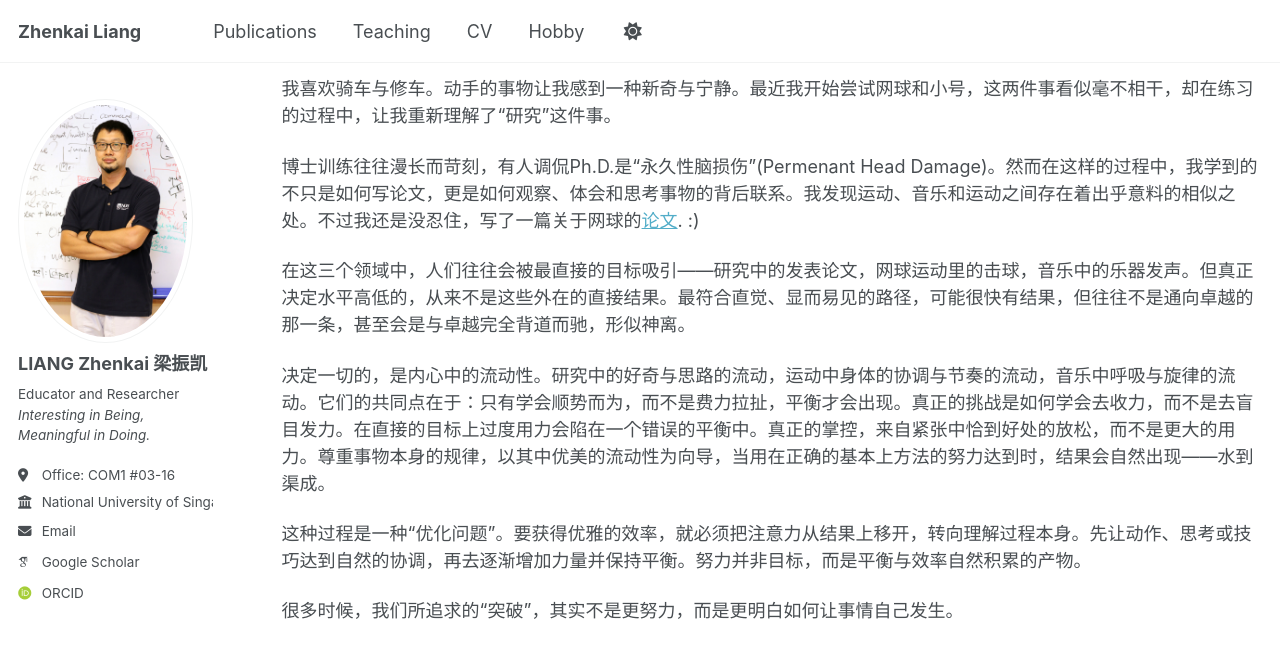
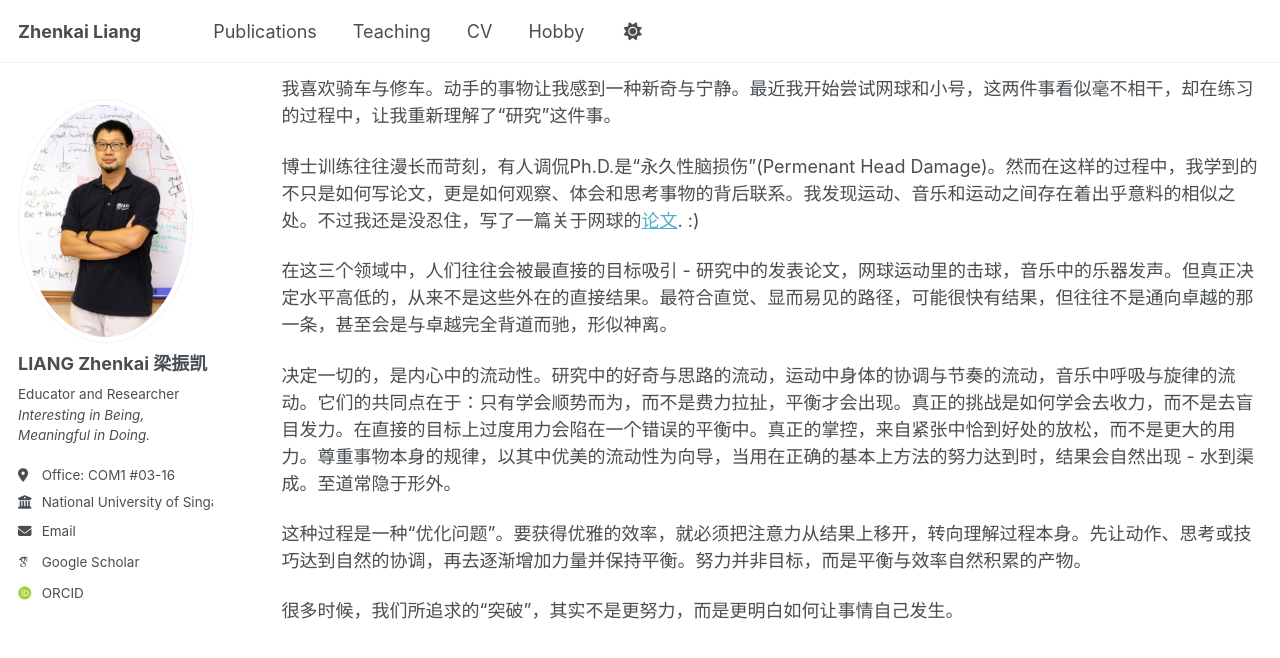
Before and after one commit to zhenkai-liang/zhenkai-liang.github.io, a Jekyll site: the page built from _pages/hobby.md, in a window 1280 px wide and 900 px high, scrolled down 1144 px. Shown: the top 658 px of the window. Built offline with Jekyll 4.4.1, drawn with Linux system fonts in a browser that asks for light colours; some web fonts are replaced; a script that is not in the unit is left out.

Commit message:
Update hobby.md

```diff
--- a/_pages/hobby.md
+++ b/_pages/hobby.md
@@ -37,9 +37,9 @@ transforming balance and efficiency into power and outstanding performance.
 
 博士训练往往漫长而苛刻，有人调侃Ph.D.是“永久性脑损伤”(Permenant Head Damage)。然而在这样的过程中，我学到的不只是如何写论文，更是如何观察、体会和思考事物的背后联系。我发现运动、音乐和运动之间存在着出乎意料的相似之处。不过我还是没忍住，写了一篇关于网球的[论文](https://tennis-ans.github.io). :)
 
-在这三个领域中，人们往往会被最直接的目标吸引——研究中的发表论文，网球运动里的击球，音乐中的乐器发声。但真正决定水平高低的，从来不是这些外在的直接结果。最符合直觉、显而易见的路径，可能很快有结果，但往往不是通向卓越的那一条，甚至会是与卓越完全背道而驰，形似神离。
+在这三个领域中，人们往往会被最直接的目标吸引 - 研究中的发表论文，网球运动里的击球，音乐中的乐器发声。但真正决定水平高低的，从来不是这些外在的直接结果。最符合直觉、显而易见的路径，可能很快有结果，但往往不是通向卓越的那一条，甚至会是与卓越完全背道而驰，形似神离。
 
-决定一切的，是内心中的流动性。研究中的好奇与思路的流动，运动中身体的协调与节奏的流动，音乐中呼吸与旋律的流动。它们的共同点在于：只有学会顺势而为，而不是费力拉扯，平衡才会出现。真正的挑战是如何学会去收力，而不是去盲目发力。在直接的目标上过度用力会陷在一个错误的平衡中。真正的掌控，来自紧张中恰到好处的放松，而不是更大的用力。尊重事物本身的规律，以其中优美的流动性为向导，当用在正确的基本上方法的努力达到时，结果会自然出现——水到渠成。
+决定一切的，是内心中的流动性。研究中的好奇与思路的流动，运动中身体的协调与节奏的流动，音乐中呼吸与旋律的流动。它们的共同点在于：只有学会顺势而为，而不是费力拉扯，平衡才会出现。真正的挑战是如何学会去收力，而不是去盲目发力。在直接的目标上过度用力会陷在一个错误的平衡中。真正的掌控，来自紧张中恰到好处的放松，而不是更大的用力。尊重事物本身的规律，以其中优美的流动性为向导，当用在正确的基本上方法的努力达到时，结果会自然出现 - 水到渠成。至道常隐于形外。
 
 这种过程是一种“优化问题”。要获得优雅的效率，就必须把注意力从结果上移开，转向理解过程本身。先让动作、思考或技巧达到自然的协调，再去逐渐增加力量并保持平衡。努力并非目标，而是平衡与效率自然积累的产物。
 
```
